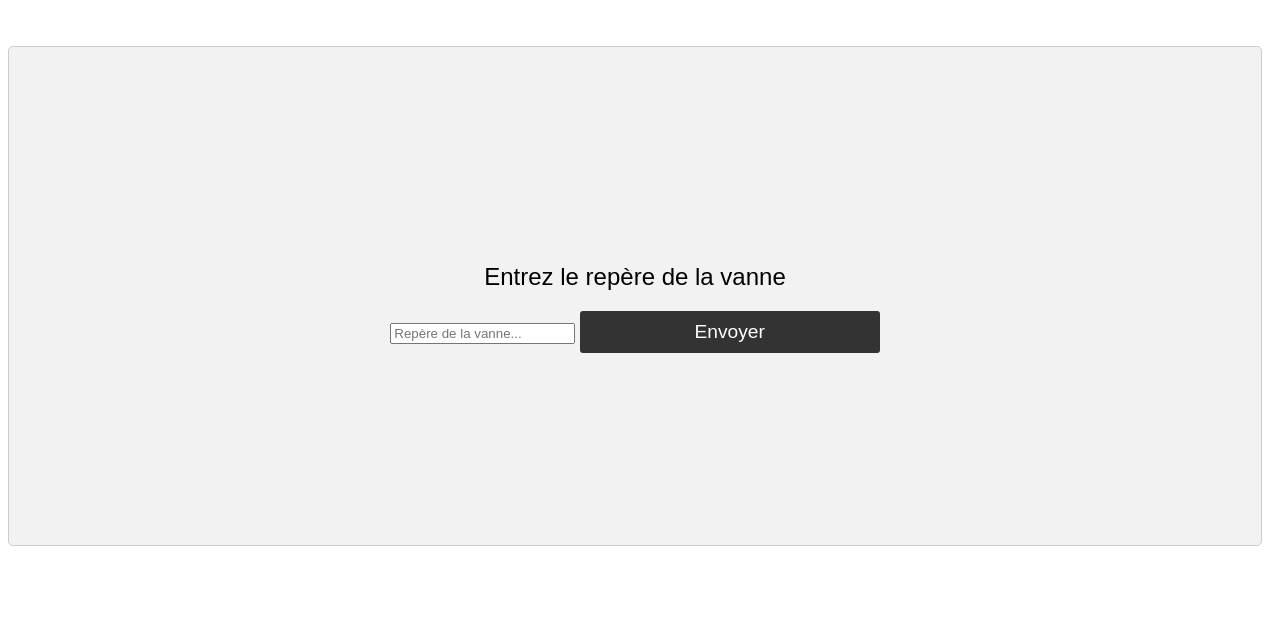
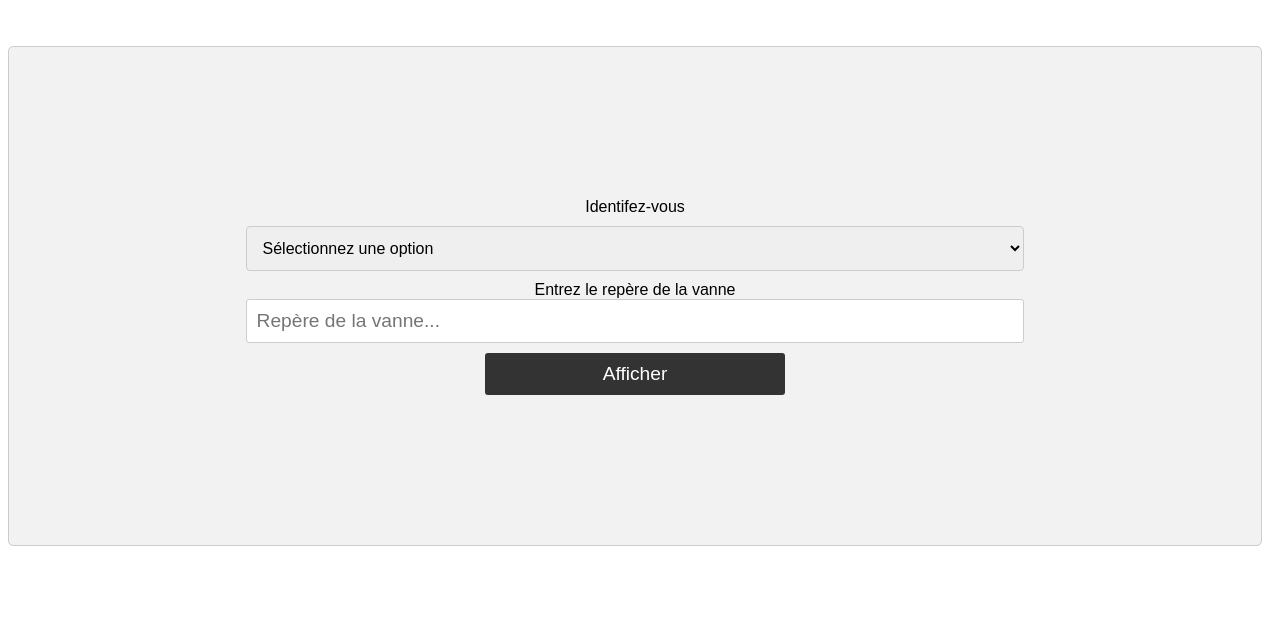
Before and after one commit to LucasStagnette/scmira, a PHP site: page / in a window 1280 px wide. Shown: the part 173-808 px from the top of the page. Run offline with PHP 8.4, Linux system fonts and the light colour scheme; data comes from the database, SQL or seed files in the repository.

Commit message:
Update index.php
identification du collabo / liste
remplissage du repere de la vanne

```diff
--- a/index.php
+++ b/index.php
@@ -1,6 +1,22 @@
 <?php
 require("config/commandes.php");
+
+$collaborateurs = afficherCollaborateurs();
+
+if (isset($_POST['afficher'])) {
+
+	if (isset($_POST['identite'])) {
+
+		$repere = htmlspecialchars(strip_tags($_POST['serial-number']));
+		$collaborateur = htmlspecialchars(strip_tags($_POST['identite']));
+		// rediriger ici l'utilisateur vers la page de la vanne avec les variables en paramètre
+
+	} else {
+		$error_message = "Veuillez sélectionner une option de la liste déroulante.";
+	}
+}
 ?>
+
 <!DOCTYPE html>
 <html lang="fr">
 <head>
@@ -21,10 +37,25 @@
     </header>
 	<main>
 		<div id="repere">
-			<p>Entrez le repère de la vanne</p>
-			<form action="page-code.html">
-				<input placeholder="Repère de la vanne..." type="text" id="serial-number" name="serial-number">
-				<button type="submit">Envoyer</button>
+			<form method="post">
+
+				<div>
+					<label>Identifez-vous</label>
+					<select name="identite">
+						<option selected disabled>Sélectionnez une option</option>
+						<?php foreach($collaborateurs as $collaborateur) : ?>
+							<option value="<?= $collaborateur->id_collab?>"><?= $collaborateur->prenom?> <?= $collaborateur->nom?></option>
+						<?php endforeach ?>
+					</select>
+				</div>
+
+				<?php if (isset($error_message)) : ?>
+					<p><?= $error_message ?></p>
+				<?php endif ?>
+
+				<label>Entrez le repère de la vanne</label>
+				<input placeholder="Repère de la vanne..." type="number" id="serial-number" required name="serial-number">
+				<button name="afficher" type="submit">Afficher</button>
 			</form>
 		</div>
 	</main>
```
